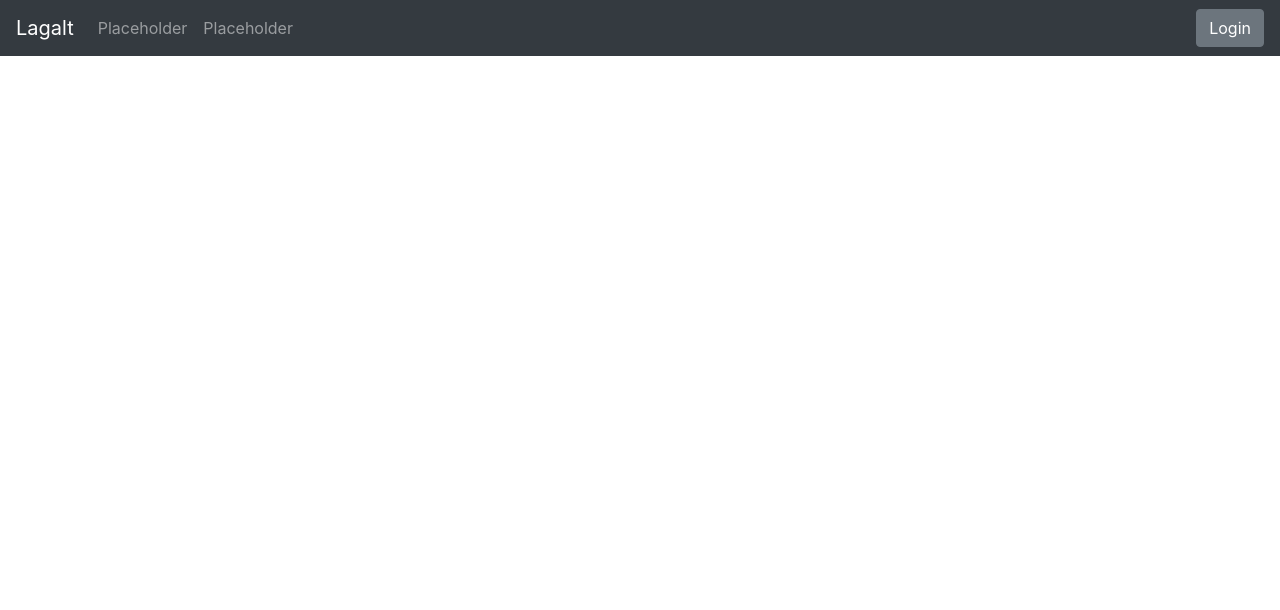
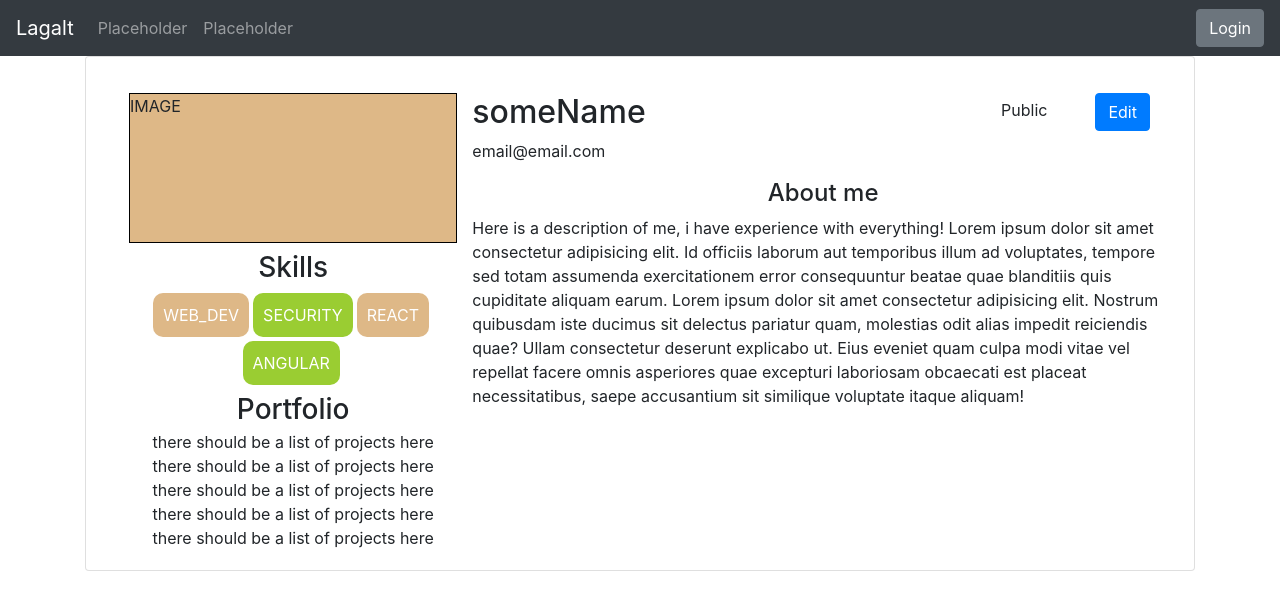
Before and after one commit to xtrmil/lagalt, a React (Create React App) app in the folder client/: page /profile in a window 1280 px wide. Shown: the top 610 px of the page. Built offline with nearby package versions, Linux system fonts and the light colour scheme.

Commit message:
feat: Create profilepage

```diff
--- a/client/src/App.js
+++ b/client/src/App.js
@@ -2,6 +2,7 @@ import React from 'react';
 import Navbar from './utils/Navbar';
 import HomePage from './pages/HomePage';
 import LoginPage from './pages/LoginPage';
+import ProfilePage from './pages/ProfilePage';
 import { Router, Route, Switch } from 'react-router-dom';
 import 'bootstrap/dist/css/bootstrap.min.css';
 import { createBrowserHistory } from 'history';
@@ -15,6 +16,7 @@ function App() {
       <Switch>
         <Route exact path="/" component={HomePage} />
         <Route exact path="/login" component={LoginPage} />
+        <Route exact path="/profile" component={ProfilePage} />
       </Switch>
     </Router>
   );
--- /dev/null
+++ b/client/src/components/profile/ProfileComponent.css
@@ -0,0 +1,31 @@
+.skill{
+    display: inline-block;
+    background-color: yellowgreen;
+    padding: 10px;
+    border-radius: 10px;
+    color: white;
+
+}
+
+.odd{
+    background-color: burlywood;
+}
+
+.imgplaceholder{
+    border: 1px solid black;
+    background-color: burlywood;
+    width: 100%;
+    height: 150px
+}
+
+.edit-button-wrapper{
+    position: absolute;
+    right: 0;
+}
+.input-box{
+    width: 100%;
+}
+.description-text-area{
+    width: 100%;
+    min-height: 200px;
+}
--- /dev/null
+++ b/client/src/components/profile/ProfileComponent.jsx
@@ -0,0 +1,88 @@
+import React, { useState } from 'react';
+import ProfileDescription from './ProfileDescription';
+import './ProfileComponent.css';
+import { Button } from 'react-bootstrap';
+import ProfileModal from './ProfileModal';
+const ProfileComponent = (props) => {
+  const { loggedInUserId } = props;
+  const [user, setUser] = useState(props.user);
+  const profileOwner = loggedInUserId === user.uid ? true : false;
+
+  const skillsList = user.skills.map((skill, index) => {
+    return (
+      <div className={index % 2 == 0 ? 'mr-1 mt-1 skill odd' : 'mr-1 mt-1 skill'} key={index}>
+        {skill}
+      </div>
+    );
+  });
+  const [showModal, setShowModal] = useState(false);
+
+  const onEditClick = () => {
+    setShowModal(!showModal);
+  };
+
+  const handleCloseModal = () => {
+    setShowModal(false);
+  };
+
+  const handleSaveChanges = (newUser) => {
+    setUser(newUser);
+    handleCloseModal();
+  };
+
+  return (
+    <>
+      <ProfileModal
+        showModal={showModal}
+        handleCloseModal={handleCloseModal}
+        handleSaveChanges={handleSaveChanges}
+        user={user}
+      ></ProfileModal>
+
+      <div className="card">
+        <div className="card-body">
+          <div className="row mt-3 ml-2">
+            <div className="col-sm-4">
+              <div className="imgplaceholder mb-2">IMAGE</div>
+              <h3 className="mb-1 text-center">Skills</h3>
+              <div className="mb-2 text-center">{skillsList}</div>
+
+              <h3 className="mb-1 text-center">Portfolio</h3>
+              <div className="text-center">
+                <div>there should be a list of projects here</div>
+                <div>there should be a list of projects here</div>
+                <div>there should be a list of projects here</div>
+                <div>there should be a list of projects here</div>
+                <div>there should be a list of projects here</div>
+              </div>
+            </div>
+            <div className="col-sm-8 pl-0">
+              <div className="row no-gutters">
+                <div className="col-sm-8">
+                  <h2>{user.name}</h2>
+                  <div className="mb-2">{user.email}</div>
+                </div>
+                <div className="col-sm-4">
+                  <div className="edit-button-wrapper mr-4">
+                    {profileOwner ? (
+                      <div>
+                        <div className="d-inline-block mr-5">
+                          {user.hidden ? 'Hidden' : 'Public'}
+                        </div>
+                        <Button onClick={onEditClick}>Edit</Button>
+                      </div>
+                    ) : (
+                      ''
+                    )}
+                  </div>
+                </div>
+              </div>
+              <ProfileDescription user={user} />
+            </div>
+          </div>
+        </div>
+      </div>
+    </>
+  );
+};
+export default ProfileComponent;
--- /dev/null
+++ b/client/src/components/profile/ProfileDescription.jsx
@@ -0,0 +1,21 @@
+import React from 'react';
+
+const ProfileDescription = (props) => {
+  const { description } = props.user;
+  return (
+    <div className="justify-content-center">
+      <h4 className="mt-2 text-center">About me</h4>
+      <div>
+        {description} Lorem ipsum dolor sit amet consectetur adipisicing elit. Id officiis laborum
+        aut temporibus illum ad voluptates, tempore sed totam assumenda exercitationem error
+        consequuntur beatae quae blanditiis quis cupiditate aliquam earum. Lorem ipsum dolor sit
+        amet consectetur adipisicing elit. Nostrum quibusdam iste ducimus sit delectus pariatur
+        quam, molestias odit alias impedit reiciendis quae? Ullam consectetur deserunt explicabo ut.
+        Eius eveniet quam culpa modi vitae vel repellat facere omnis asperiores quae excepturi
+        laboriosam obcaecati est placeat necessitatibus, saepe accusantium sit similique voluptate
+        itaque aliquam!
+      </div>
+    </div>
+  );
+};
+export default ProfileDescription;
--- /dev/null
+++ b/client/src/components/profile/ProfileModal.jsx
@@ -0,0 +1,111 @@
+import React, { useState } from 'react';
+import { Modal, Button } from 'react-bootstrap';
+import Select from 'react-select';
+
+const ProfileModal = (props) => {
+  const { showModal, handleCloseModal, handleSaveChanges, user } = props;
+  const [newUser, setNewUser] = useState(user);
+
+  const currentSkills = user.skills.map((skill) => ({
+    value: skill,
+    label: skill,
+  }));
+  const currentStatus = { value: user.hidden, label: user.hidden ? 'Hidden' : 'Public' };
+  const options = [
+    { value: 'DRUMMER', label: 'Drummer' },
+    { value: 'WEB_DEV', label: 'WEB_DEV' },
+    { value: 'REACT', label: 'REACT' },
+    { value: 'SECURITY', label: 'SECURITY' },
+    { value: 'ANGULAR', label: 'ANGULAR' },
+  ];
+
+  const profileStatusOptions = [
+    { value: true, label: 'Hidden' },
+    { value: false, label: 'Public' },
+  ];
+
+  const onSaveChangesClick = () => {
+    handleSaveChanges(newUser);
+  };
+  const onFieldChange = (event) => {
+    setNewUser({ ...newUser, [event.target.name]: event.target.value });
+  };
+  const onHideModal = () => {
+    handleCloseModal();
+    setNewUser(user);
+  };
+
+  const onChangeSkills = (event) => {
+    let selected = [];
+    if (event) {
+      event.forEach((item) => {
+        selected.push(item['value']);
+      });
+    }
+    setNewUser({ ...newUser, skills: selected });
+  };
+  const onStatusChange = (event) => {
+    setNewUser({ ...newUser, hidden: event['value'] });
+  };
+
+  return (
+    <Modal show={showModal} onHide={onHideModal}>
+      <Modal.Header className="border-0" closeButton>
+        <Modal.Body>
+          <div>
+            <h3 className="mb-2 text-center">Edit your profile</h3>
+            <div className="mb-1">Name</div>
+            <input
+              className="input-box mb-2"
+              name="name"
+              value={newUser.name}
+              onChange={onFieldChange}
+              type="text"
+            />
+            <div className="mb-1">Email</div>
+            <input
+              className="input-box mb-2"
+              name="email"
+              value={newUser.email}
+              onChange={onFieldChange}
+              type="text"
+            />
+            <div className="mb-2">
+              <div className="mb-1">Skills</div>
+              <Select
+                className="basic-multi-select mb-1"
+                isMulti
+                name="skills"
+                defaultValue={currentSkills}
+                options={options}
+                closeMenuOnSelect={false}
+                onChange={onChangeSkills}
+              ></Select>
+            </div>
+            <div className="mb-1">Description</div>
+            <textarea
+              className="description-text-area mb-2"
+              name="description"
+              value={newUser.description}
+              onChange={onFieldChange}
+              type="text"
+            />
+            <div className="mb-3">
+              <div className="mb-1">Profile Status</div>
+              <Select
+                name="profileStatus"
+                defaultValue={currentStatus}
+                options={profileStatusOptions}
+                onChange={onStatusChange}
+              ></Select>
+            </div>
+            <div>
+              <Button onClick={onSaveChangesClick}>Save Changes</Button>
+            </div>
+          </div>
+        </Modal.Body>
+      </Modal.Header>
+    </Modal>
+  );
+};
+export default ProfileModal;
--- /dev/null
+++ b/client/src/pages/ProfilePage.jsx
@@ -0,0 +1,23 @@
+import React from 'react';
+import { Container } from 'react-bootstrap';
+import ProfileComponent from '../components/profile/ProfileComponent';
+
+const ProfilePage = (props) => {
+  const loggedInUserId = '1';
+  const user = {
+    uid: '1',
+    name: 'someName',
+    memberOf: [1, 2, 3, 4],
+    email: 'email@email.com',
+    hidden: false,
+    skills: ['WEB_DEV', 'SECURITY', 'REACT', 'ANGULAR'],
+    description: 'Here is a description of me, i have experience with everything!',
+  };
+
+  return (
+    <Container className="justify-content-center">
+      <ProfileComponent user={user} loggedInUserId={loggedInUserId} />
+    </Container>
+  );
+};
+export default ProfilePage;
```
Also changed, not shown: client/package.json (+8 -7 lines), 1 other file (tests, documents, lock files or other folders).
